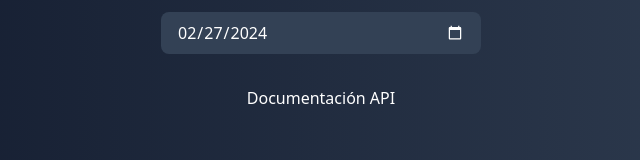
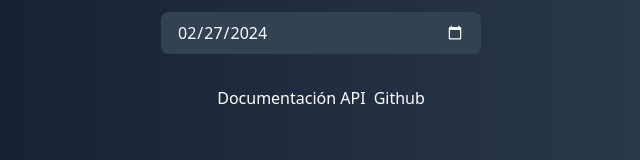
Before and after one commit to flaancs/api_uf_frontend, a Next.js app: page / in a window 1280 px wide. Shown: the part 375-535 px from the top of the page, without its empty margins (319-959 px from the left). Built offline with nearby package versions, Linux system fonts and the light colour scheme; no server answers.

Commit message:
chore: add github link

```diff
--- a/app/page.tsx
+++ b/app/page.tsx
@@ -14,13 +14,24 @@ export default function Home() {
           </h2>
         </div>
         <UFSection />
+        <div className="flex gap-2 justify-center items-center">
           <Link
+            target="_blank"
             href={`${BACKEND_URL}docs`}
             title="Documentación API UF"
             className="mt-4 text-white"
           >
             Documentación API
           </Link>
+          <Link
+            target="_blank"
+            href="https://github.com/flaancs/api_uf_backend"
+            title="Documentación API UF"
+            className="mt-4 text-white"
+          >
+            Github
+          </Link>
+        </div>
       </div>
     </main>
   );
```
Lines whose indentation alone changed are shown as unchanged.
